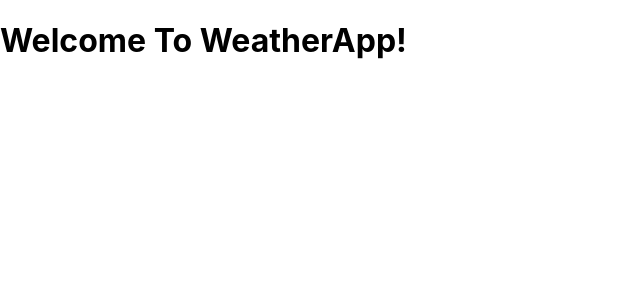
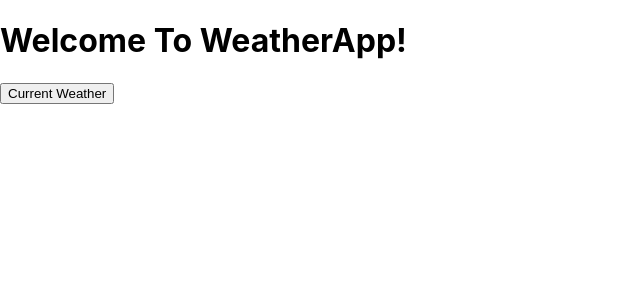
Before and after one commit to ltramos7/weatherAppReact, a React (Create React App) app: page / in a window 1280 px wide. Shown: the top 300 px of the page, without its empty margins (0-640 px from the left). Built offline with nearby package versions, Linux system fonts and the light colour scheme.

Commit message:
feat: created & added Button component for current weather

```diff
--- a/src/App.js
+++ b/src/App.js
@@ -1,9 +1,11 @@
 import Header from './components/Header'
+import Button from './components/Button'
 
 function App() {
   return (
     <div>
       <Header/>
+      <Button/>
     </div>
   );
 }
--- /dev/null
+++ b/src/components/Button.js
@@ -0,0 +1,11 @@
+import React, { Component } from 'react'
+
+export default class Button extends Component {
+    render() {
+        return (
+            <div>
+                <button>Current Weather</button>
+            </div>
+        )
+    }
+}
```
